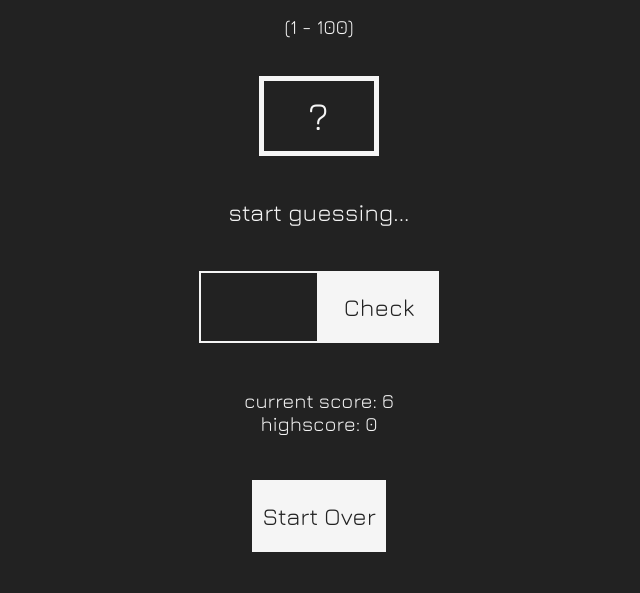
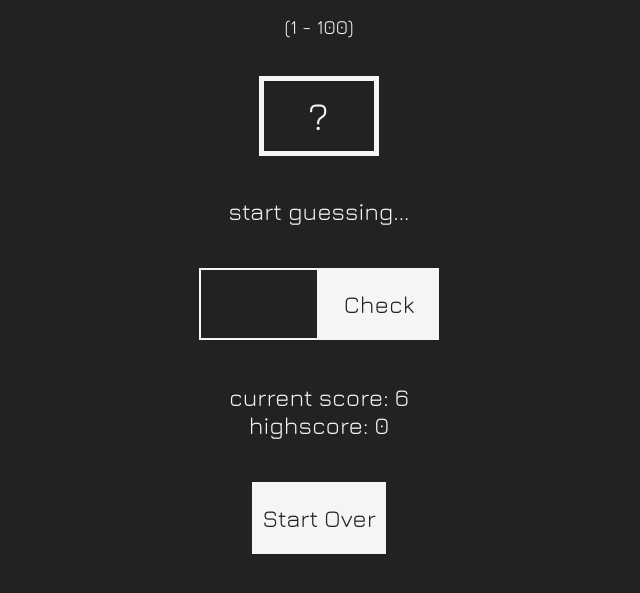
Before and after one commit to croc92/guess_game, a plain HTML site: page index.html in a window 1280 px wide. Shown: the part 89-682 px from the top of the page, without its empty margins (321-961 px from the left). Drawn offline with nearby package versions, Linux system fonts and the light colour scheme.

Commit message:
Update style.css

```diff
--- a/style.css
+++ b/style.css
@@ -50,7 +50,6 @@ main {
 
 .message {
     font-size: 1.5rem;
-    /* margin-bottom: 2rem; */
 }
 
 .guess {
@@ -88,7 +87,7 @@ main {
 
 .par-score,
 .par-highscore {
-    font-size: 1.25rem;
+    font-size: 1.5rem;
 }
 
 .btn {
```
